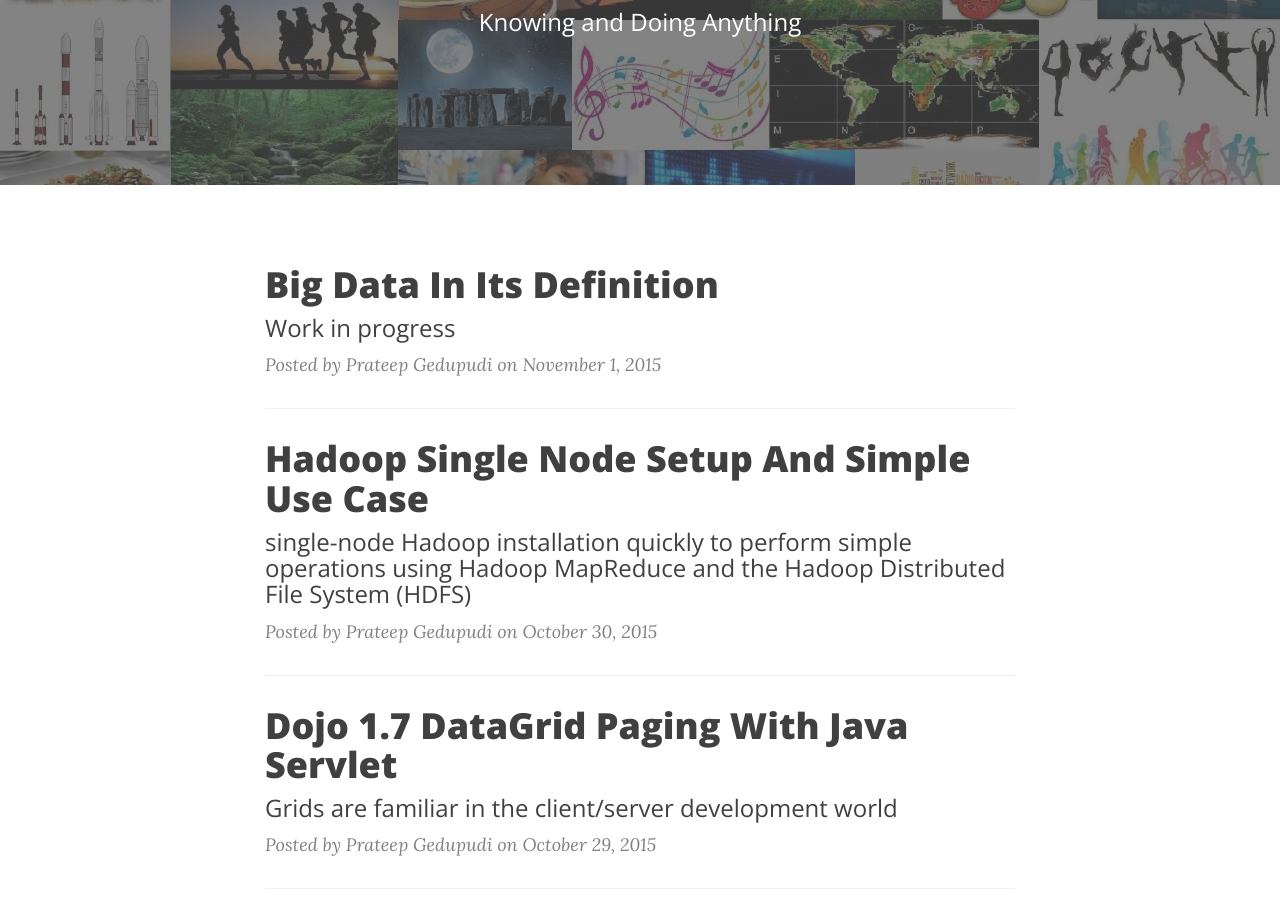
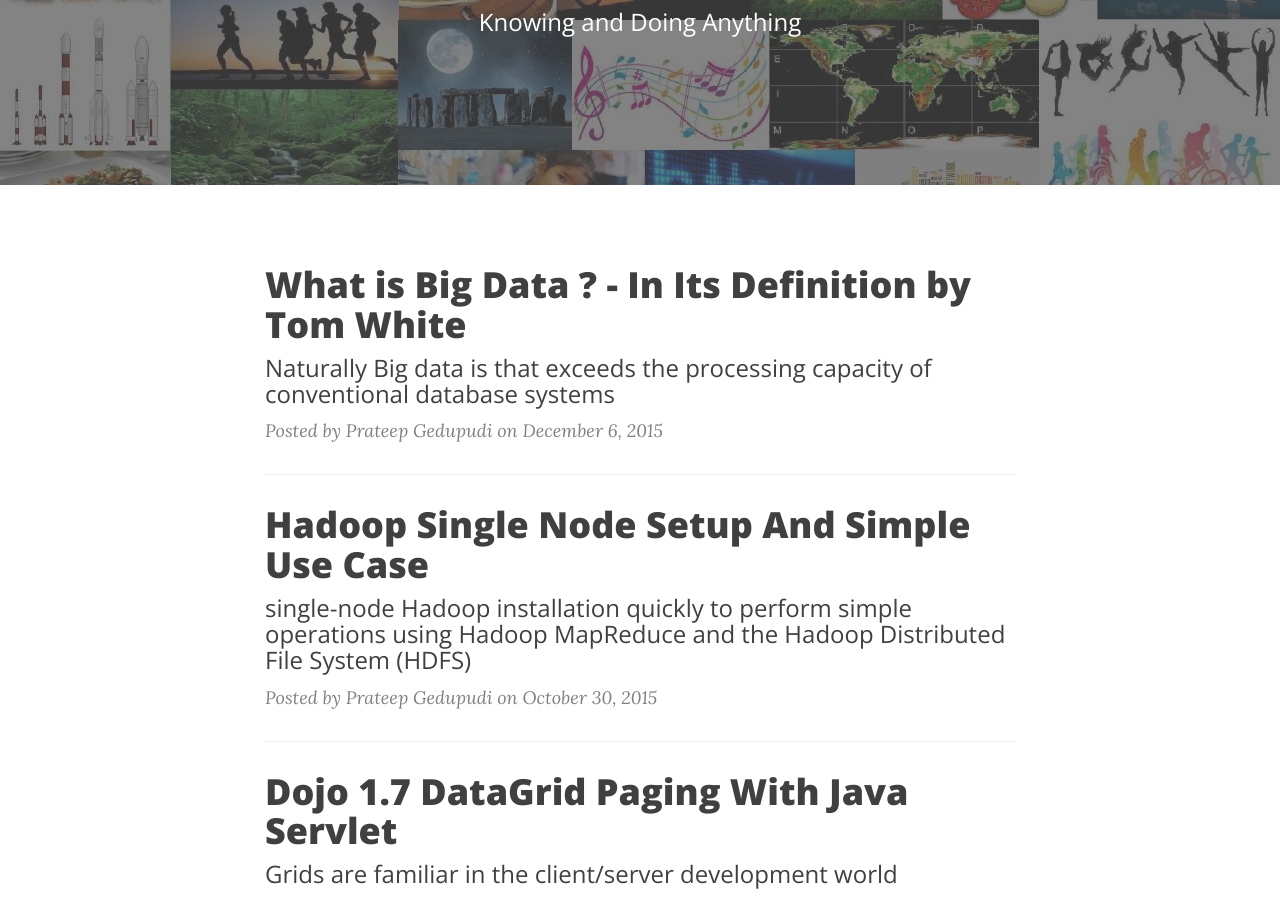
Before and after one commit to prateepgedupudi/prateepgedupudi.github.io, a Jekyll site: the page built from index.html, in a window 1280 px wide and 900 px high, scrolled down 351 px. Built offline with Jekyll 4.4.1, drawn with Linux system fonts in a browser that asks for light colours; nearby versions of some CDN libraries; the list of posts is cut into pages by our own code; some of the changed lines change nothing that is shown.

Commit message:
Big Data Definition post finished.

```diff
--- a/_posts/2015-11-01-Big-Data-In-Its-Definition.markdown
+++ b/_posts/2015-11-01-Big-Data-In-Its-Definition.markdown
@@ -1,13 +1,26 @@
 ---
 layout:     post
-title:      "Big Data In Its Definition"
-subtitle:   "Work in progress"
-date:       2015-11-01 09:10:00
+title:      "What is Big Data ? - In Its Definition by Tom White"
+subtitle:   "Naturally Big data is that exceeds the processing capacity of conventional database systems"
+date:       2015-12-06 22:52:00
 author:     "Prateep Gedupudi"
 header-img: "img/post-bg-BigInDefinition.jpg"
 ---
-
-<p>Work in progress </p>
+<h2 class="section-heading">Big Data Definition:</h2>
+<blockquote>Bit data are a collection of data sets so large and complex that it becomes difficult to process using on-hand database management tools or traditional data processing applications</blockquote>
+<p>
+	Lets devide Big Data into parts by its definition
+	<span class="caption text-muted">Bit data are a collection of data sets</span>
+	We are saying colletion of data sets because data sets from different sources about the same subject. Lets take an example of creating new insurance product in banking industry. Bank already has a data of all its customer's bank account data which is one type of data set. Bank has its own website which has many activities like comments(This is also a one type of data set). Bank has transaction logs in its applications which can be treated as data set. We have very high data under social media which can be assume as one type of data set. All the above collection of data sets are sources to create best insurance product.
+</p>
+<p>
+	<span class="caption text-muted">large and complex</span>
+	Data sets grow in size in part because they are increasingly being gathered from several years. All the data sets will not be in same format. For example social media data can be get in json/text format which is entirely dirrent format from applications logs data format. So it is complex in processing of different data sets.
+</p>
+<p>
+	<span class="caption text-muted">difficult to process using on-hand database management tools or traditional data processing applications</span>
+	We are getting most of the data in unstructured format which is not possible to store in traditional database tools.So traditional data processing applications are inadequate to process big data. Challenges include analysis, capture, data curation, search, sharing, storage, transfer, visualization, and information privacy.
+</p>
 
 
 <div class="embed-responsive embed-responsive-16by9">
```
